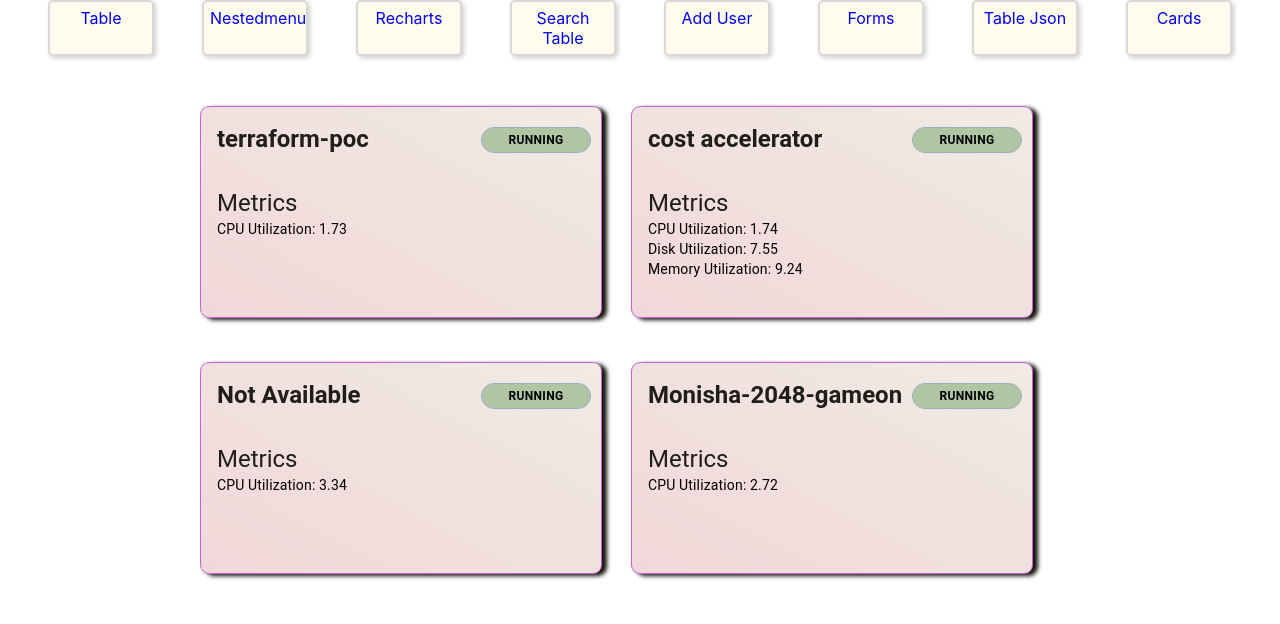
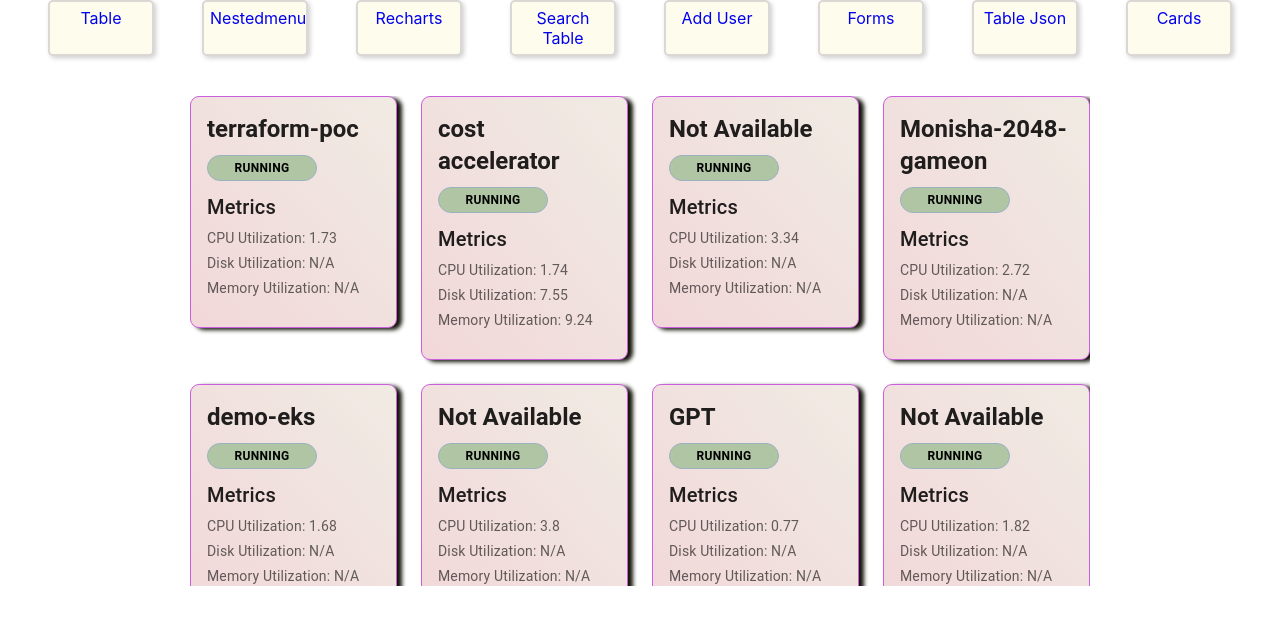
Before and after one commit to niraipandiyan/CCA_GET_Frontend_Daily_task, a React (Create React App) app: page /cards in a window 1280 px wide. Shown: the top 624 px of the page. Built offline with nearby package versions, Linux system fonts and the light colour scheme.

Commit message:
Card commit

```diff
--- a/src/Components/Card/Card.jsx
+++ b/src/Components/Card/Card.jsx
@@ -1,5 +1,5 @@
-import React, { useState } from "react";
-import { Card, CardContent, Typography, CardHeader, Grid, Button } from "@mui/material";
+import React from "react";
+import { Card, CardContent, Typography, Grid, Button } from "@mui/material";
 import details from "./details.json";
 
 export default function CardComp() {
@@ -22,63 +22,49 @@
 
   return (
     <div style={{ maxHeight: "490px", overflowY: "auto" }}>
-      <Grid container columnGap={25} spacing={3}>
+      <Grid container spacing={3}>
         {rowData.map((row, index) => (
           <Grid item key={row.instance_id} xs={12} sm={6} md={4} lg={3}>
             <Card
               style={{
-                margin: 10,
                 border: "1px solid #CB5EDC",
                 borderRadius: "9px",
-                height: "210px",
-                width: "400px",
                 backgroundImage: "linear-gradient(to bottom left, #F0EBE3 , #F2D7D9 )",
                 boxShadow: "5px 2px 4px rgba(20, 20, 10, 10)",
                 position: "relative", // Added for positioning the view button
               }}
             >
               <CardContent>
-                <Typography variant="h5" style={{ fontWeight: "bold", textDecoration: "capitalize" }}>
+                <Typography variant="h5" style={{ fontWeight: "bold", textDecoration: "capitalize", marginBottom: "10px" }}>
                   {row.instance_name || "Not Available"}
                 </Typography>
-              </CardContent>
+                <div style={{ marginBottom: "10px" }}>
                   <Button
                     variant="outlined"
                     style={{
-                  position: "absolute",
-                  top: 10,
-                  right: 10,
-                  textAlign: "center",
                       fontSize: "12px",
                       fontWeight: "bold",
                       color: "#000000",
                       backgroundColor: row.state === "running" ? "#B0C5A4" : row.state === "stopped" ? "#D37676" : "#FFFFFF",
                       height: "26px",
                       width: "110px",
-                  marginTop: "10px",
                       borderRadius: "999px",
                       border: "0.5px solid #9BB0C1",
                     }}
                   >
                     {row.state}
                   </Button>
-              <CardContent>
-                <Typography variant="h5">Metrics</Typography>
-                {row.cpu && (
-                  <Typography variant="body2" color="CaptionText" component="p">
-                    CPU Utilization: {row.cpu}
+                </div>
+                <Typography variant="h6" style={{ marginBottom: "5px" }}>Metrics</Typography>
+                <Typography variant="body2" color="textSecondary" component="p" style={{ marginBottom: "5px" }}>
+                  CPU Utilization: {row.cpu || "N/A"}
                 </Typography>
-                )}
-                {row.disk && (
-                  <Typography variant="body2" color="CaptionText" component="p">
-                    Disk Utilization: {row.disk}
+                <Typography variant="body2" color="textSecondary" component="p" style={{ marginBottom: "5px" }}>
+                  Disk Utilization: {row.disk || "N/A"}
                 </Typography>
-                )}
-                {row.memory && (
-                  <Typography variant="body2" color="CaptionText" component="p">
-                    Memory Utilization: {row.memory}
+                <Typography variant="body2" color="textSecondary" component="p" style={{ marginBottom: "5px" }}>
+                  Memory Utilization: {row.memory || "N/A"}
                 </Typography>
-                )}
               </CardContent>
             </Card>
           </Grid>
```
Lines whose indentation alone changed are shown as unchanged.
